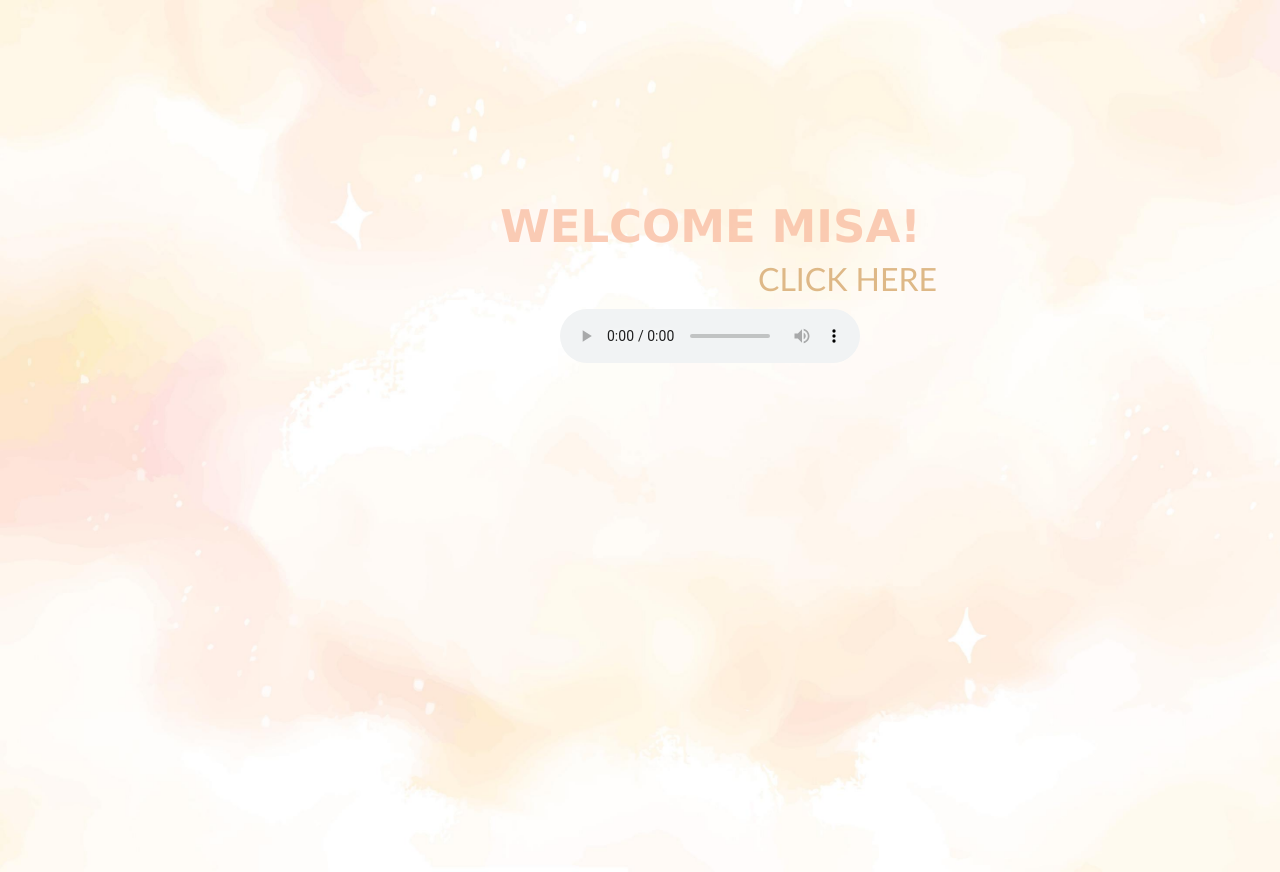
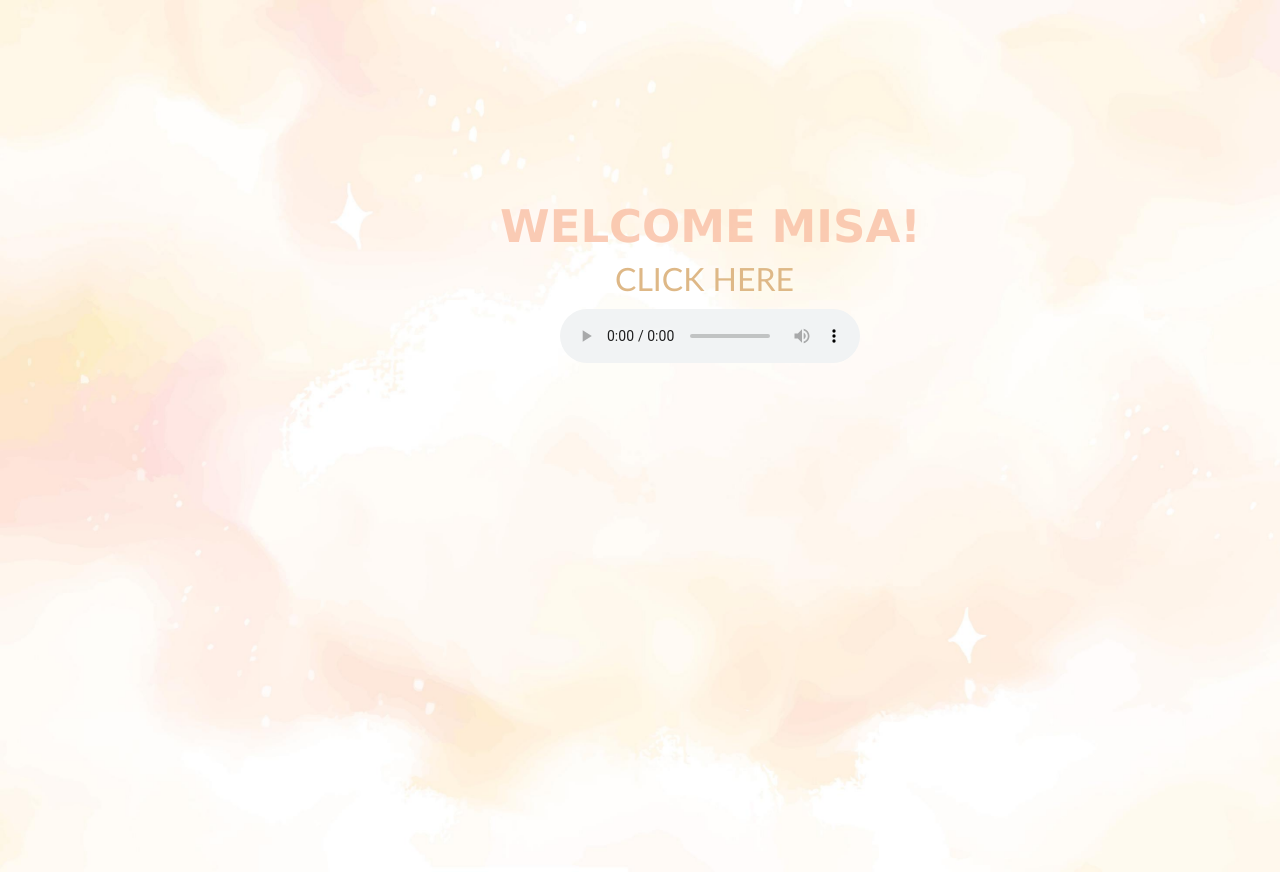
Before and after one commit to nabil-akram/nabil-akram.github.io, a plain HTML site: page index.html in a window 1280 px wide. Drawn offline with Linux system fonts and the light colour scheme.

Commit message:
Update style.css

```diff
--- a/style.css
+++ b/style.css
@@ -45,14 +45,13 @@
 
 ul{
     float: none;
-    display: flex;
-    justify-content: center;
+    display: contents;
 
 }
 
 ul li{
     list-style: none;
-    margin-left: -50px;
+    margin-left: 150px;
     margin-top: 6px;
 }
 
```
